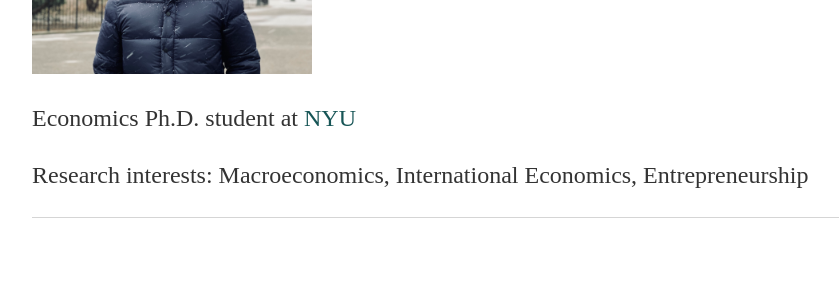
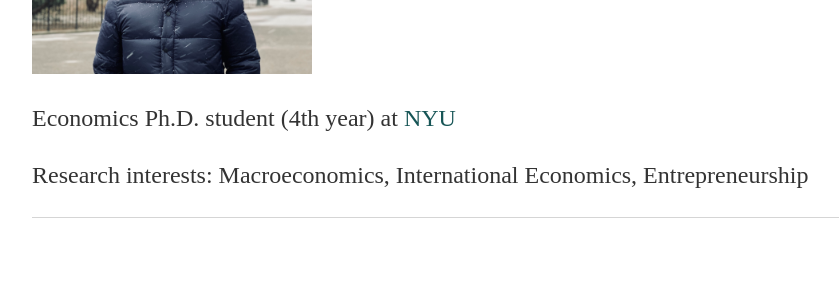
Before and after one commit to rafaguntin/rafaguntin.github.io, a Jekyll site: the page built from index.html, in a window 1280 px wide. Shown: the part 370-670 px from the top of the page, without its empty margins (96-935 px from the left). Built offline with Jekyll 4.4.1, drawn with Linux system fonts in a browser that asks for light colours.

Commit message:
Update index.html

```diff
--- a/index.html
+++ b/index.html
@@ -6,6 +6,6 @@ title: Rafael Guntin
 		<div class="blurb">
 			<h1> Rafael Guntin </h1>
 			<img src="images/test_2.JPG" alt="hi" class="inline"/ width="280" height="242">
-			<p> Economics Ph.D. student at <a style="color:#175556" href="https://as.nyu.edu/econ.html">NYU</a> </p>
+			<p> Economics Ph.D. student (4th year) at <a style="color:#175556" href="https://as.nyu.edu/econ.html">NYU</a> </p>
 			<p> Research interests: Macroeconomics, International Economics, Entrepreneurship </p>
 		</div>
```
